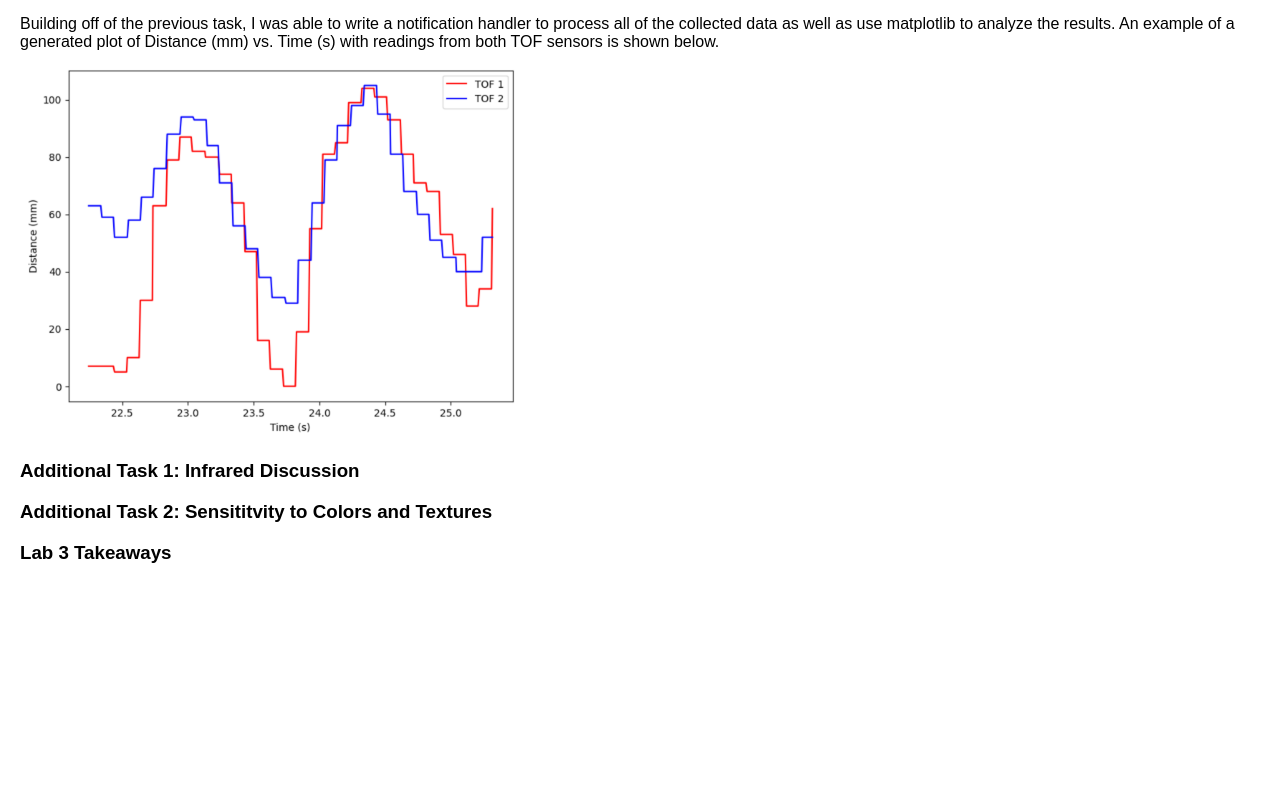
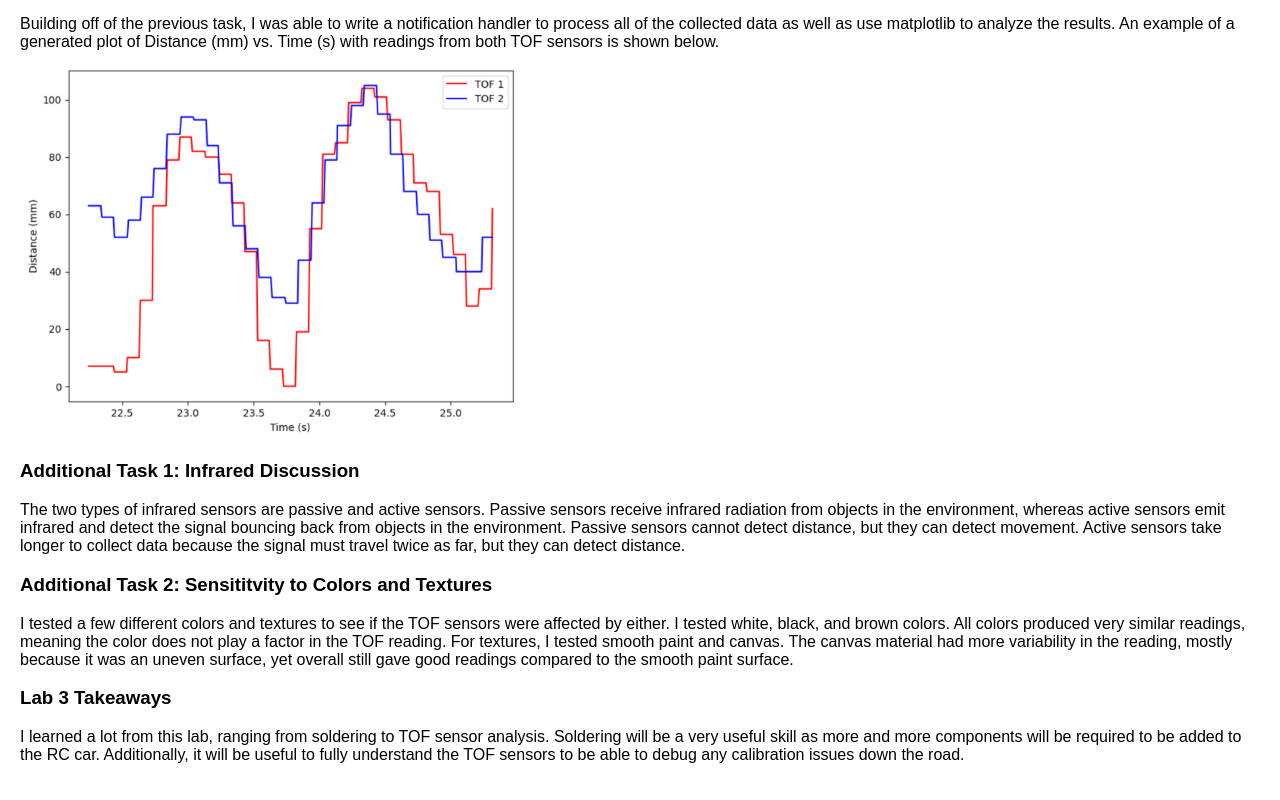
Before and after one commit to AustinTownsend/Fast-Robots-Austin, a plain HTML site: page Labs/lab3.html in a window 1280 px wide. Shown: the part 4180-4980 px from the top of the page. Before the commit the page ends 4783 px from the top, so only its background shows below. Drawn offline with Linux system fonts and the light colour scheme.

Commit message:
finish i think

```diff
--- a/Labs/lab3.html
+++ b/Labs/lab3.html
@@ -161,19 +161,34 @@
       <h3>Additional Task 1: Infrared Discussion</h3>
 
       <p>
-
+        The two types of infrared sensors are passive and active sensors. Passive
+        sensors receive infrared radiation from objects in the environment, whereas
+        active sensors emit infrared and detect the signal bouncing back from
+        objects in the environment. Passive sensors cannot detect distance, but
+        they can detect movement. Active sensors take longer to collect data because
+        the signal must travel twice as far, but they can detect distance.
       </p>
 
       <h3>Additional Task 2: Sensititvity to Colors and Textures</h3>
 
       <p>
-
+        I tested a few different colors and textures to see if the TOF sensors
+        were affected by either. I tested white, black, and brown colors. All colors
+        produced very similar readings, meaning the color does not play a factor
+        in the TOF reading. For textures, I tested smooth paint and canvas. The
+        canvas material had more variability in the reading, mostly because it was
+        an uneven surface, yet overall still gave good readings compared to the
+        smooth paint surface.
       </p>
 
       <h3>Lab 3 Takeaways</h3>
 
       <p>
-
+        I learned a lot from this lab, ranging from soldering to TOF sensor analysis.
+        Soldering will be a very useful skill as more and more components will be
+        required to be added to the RC car. Additionally, it will be useful to fully
+        understand the TOF sensors to be able to debug any calibration issues down
+        the road.
       </p>
 
     </section>
```
